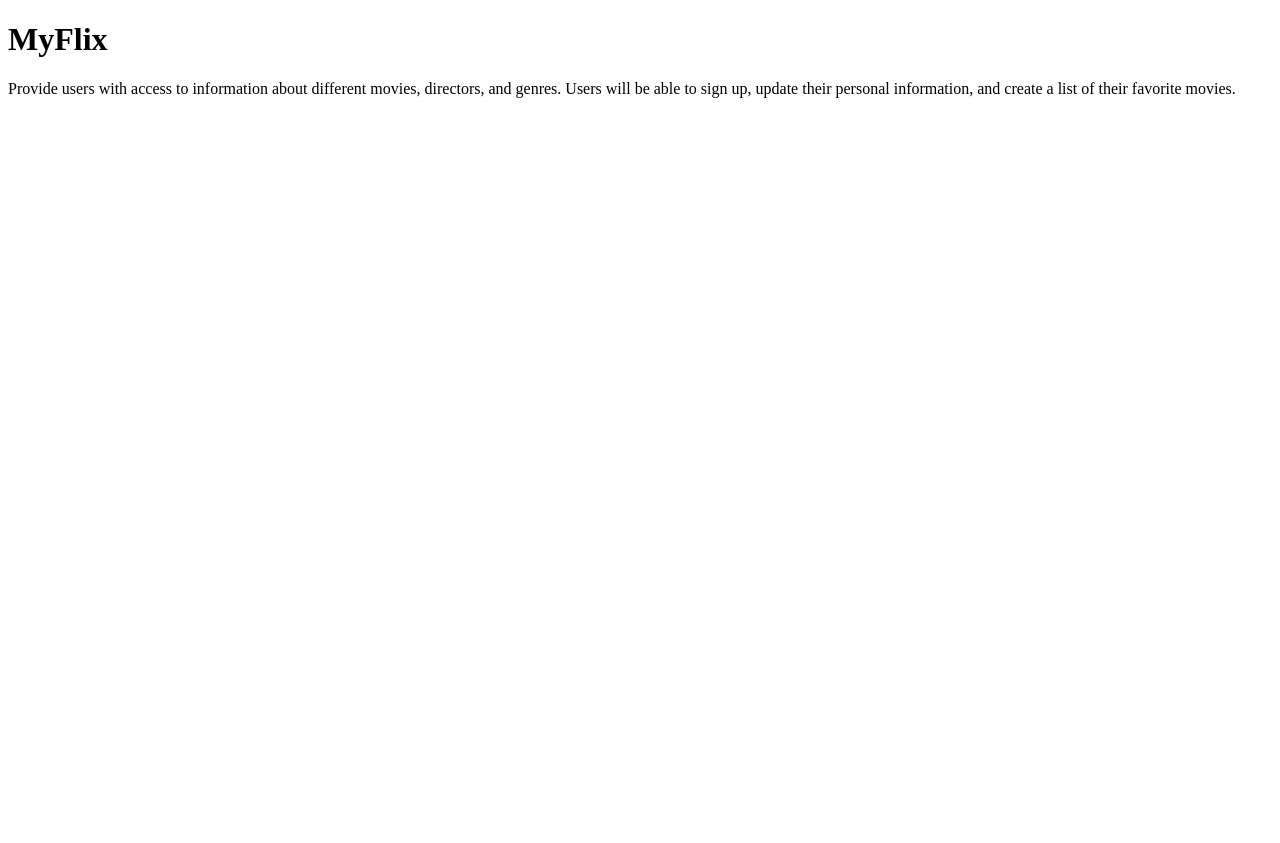
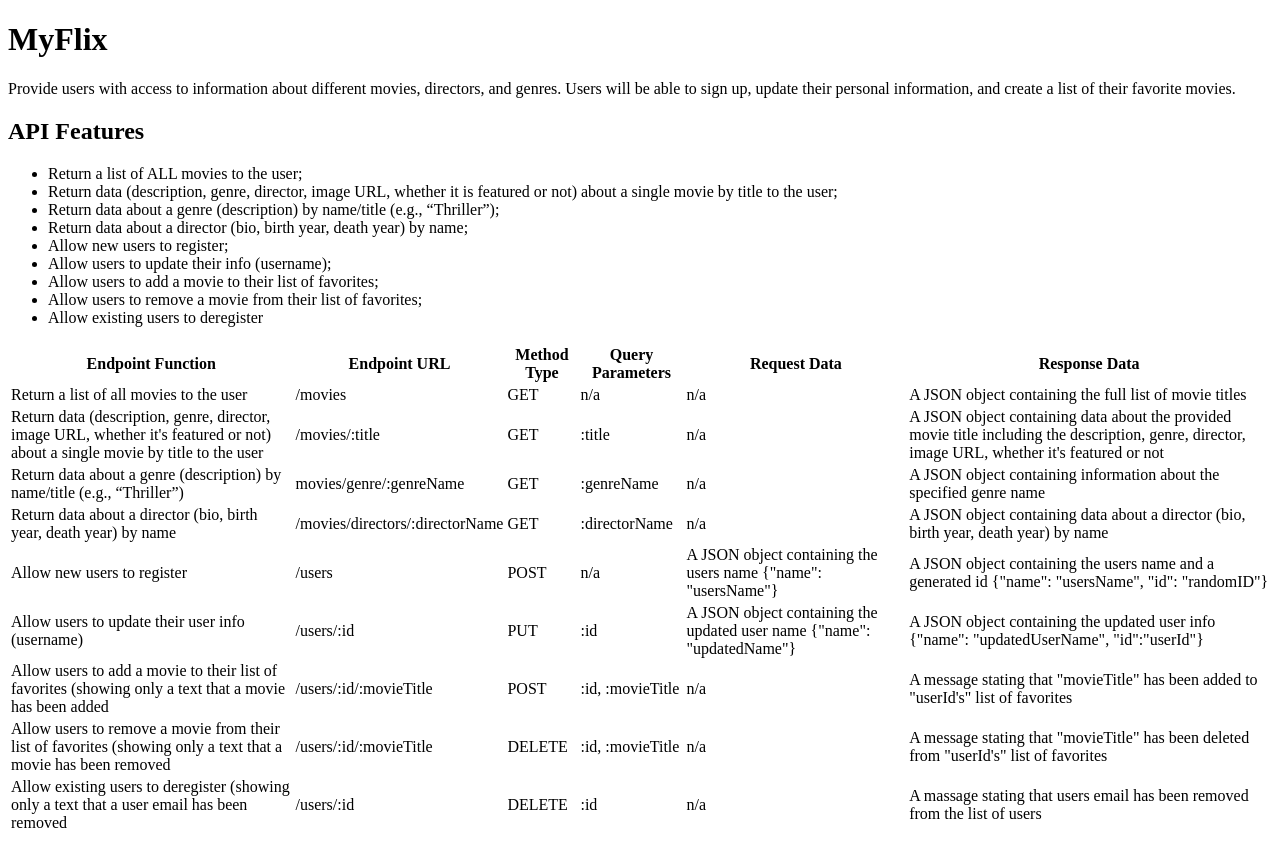
Before and after one commit to CurtisHigh/movie_api, a website: page public/documentation.html in a window 1280 px wide. Before the commit the page ends 800 px from the top, so only its background shows below. Drawn offline with Linux system fonts and the light colour scheme.

Commit message:
updating documentation page

```diff
--- a/public/documentation.html
+++ b/public/documentation.html
@@ -1,11 +1,118 @@
 <!DOCTYPE html>
 <html>
 <head>
+  <link rel="stylesheet" href="styles.css">
 </head>
 <body>
-  <h1>MyFlix</h1>
-  <p>Provide users with access to information about different
-    movies, directors, and genres. Users will be able to sign up, update their
-    personal information, and create a list of their favorite movies.</p>
+  <div>
+    <h1>MyFlix</h1>
+    <p>Provide users with access to information about different
+      movies, directors, and genres. Users will be able to sign up, update their
+      personal information, and create a list of their favorite movies.</p>
+    <h2>
+      API Features
+    </h2>
+    <ul>
+      <li>Return a list of ALL movies to the user;</li>
+      <li>Return data (description, genre, director, image URL, whether it is featured or not) about a single movie by title to the user;</li>
+      <li>Return data about a genre (description) by name/title (e.g., “Thriller”);</li>
+      <li>Return data about a director (bio, birth year, death year) by name;</li>
+      <li>Allow new users to register;</li>
+      <li>Allow users to update their info (username);</li>
+      <li>Allow users to add a movie to their list of favorites;</li>
+      <li>Allow users to remove a movie from their list of favorites;</li>
+      <li>Allow existing users to deregister</li>
+  </ul>
+  </div>
+  <table>
+    <thead>
+      <tr>
+        <th>Endpoint Function</th>
+        <th>Endpoint URL</th>
+        <th>Method Type</th>
+        <th>Query Parameters</th>
+        <th>Request Data</th>
+        <th>Response Data</th>
+      </tr>
+    </thead>
+    <tbody>
+      <tr>
+        <td>Return a list of all movies to the user</td>
+        <td>/movies</td>
+        <td>GET</td>
+        <td>n/a</td>
+        <td>n/a</td>
+        <td>A JSON object containing the full list of movie titles</td>
+      </tr>
+      <tr>
+        <td>Return data (description, genre, director, image URL, whether it's featured or not) about a single movie by title to the user</td>
+        <td>/movies/:title</td>
+        <td>GET</td>
+        <td>:title</td>
+        <td>n/a</td>
+        <td>A JSON object containing data about the provided movie title including the description, genre, director, image URL, whether it's featured or not</td>
+      </tr>
+      <tr>
+        <td>Return data about a genre (description) by name/title (e.g., “Thriller”)
+        </td>
+        <td>movies/genre/:genreName</td>
+        <td>GET</td>
+        <td>:genreName</td>
+        <td>n/a</td>
+        <td>A JSON object containing information about the specified genre name</td>
+      </tr>
+      <tr>
+        <td>Return data about a director (bio, birth year, death year) by name
+        </td>
+        <td>/movies/directors/:directorName</td>
+        <td>GET</td>
+        <td>:directorName</td>
+        <td>n/a</td>
+        <td>A JSON object containing data about a director (bio, birth year, death year) by name</td>
+      </tr>
+      <tr>
+        <td>Allow new users to register
+        </td>
+        <td>/users</td>
+        <td>POST</td>
+        <td>n/a</td>
+        <td>A JSON object containing the users name {"name": "usersName"}</td>
+        <td>A JSON object containing the users name and a generated id {"name": "usersName", "id": "randomID"}</td>
+      </tr>
+      <tr>
+        <td>Allow users to update their user info (username)
+        </td>
+        <td>/users/:id</td>
+        <td>PUT</td>
+        <td>:id</td>
+        <td>A JSON object containing the updated user name {"name": "updatedName"} </td>
+        <td>A JSON object containing the updated user info {"name": "updatedUserName", "id":"userId"}</td>
+      </tr>
+      <tr>
+        <td>Allow users to add a movie to their list of favorites (showing only a text that a movie has been added</td>
+        <td>/users/:id/:movieTitle</td>
+        <td>POST</td>
+        <td>:id, :movieTitle</td>
+        <td>n/a</td>
+        <td>A message stating that "movieTitle" has been added to "userId's" list of favorites</td>
+      </tr>
+      <tr>
+        <td>Allow users to remove a movie from their list of favorites (showing only a text that a movie has been removed</td>
+        <td>/users/:id/:movieTitle</td>
+        <td>DELETE</td>
+        <td>:id, :movieTitle</td>
+        <td>n/a</td>
+        <td>A message stating that "movieTitle" has been deleted from "userId's" list of favorites</td>
+      </tr>
+      <tr>
+        <td>Allow existing users to deregister (showing only a text that a user email has been removed</td>
+        <td>/users/:id</td>
+        <td>DELETE</td>
+        <td>:id</td>
+        <td>n/a</td>
+        <td>A massage stating that users email has been removed from the list of users</td>
+      </tr>
+    </tbody>
+  </table>
 </body>
 </html>
```
